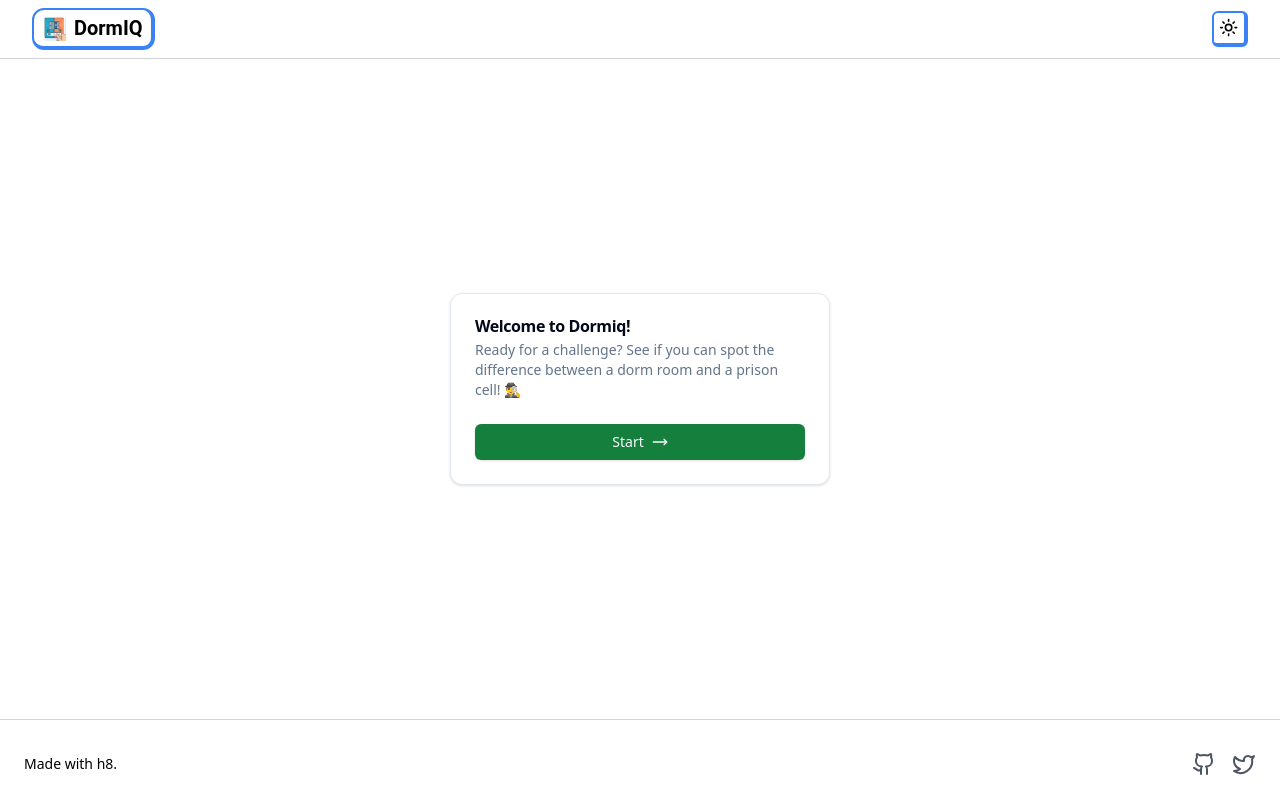
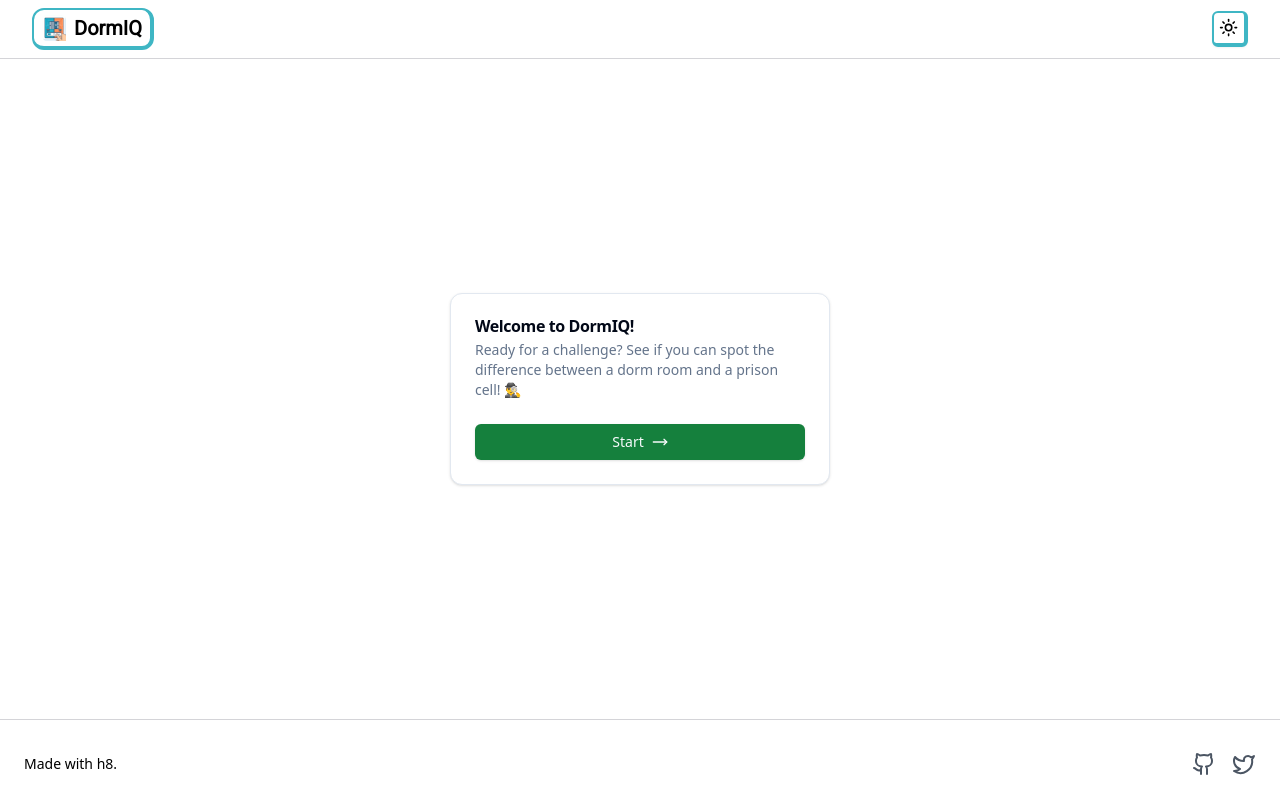
Before and after one commit to DeviousLab/dorm-or-prison-quiz, a Next.js app: page / in a window 1280 px wide. Built offline with nearby package versions, Linux system fonts and the light colour scheme; no server answers.

Commit message:
fix: fixed border colour and font not appearing on other devices
Signed-off-by: DeviousLab <deviouslab@gmail.com>

```diff
--- a/src/app/globals.css
+++ b/src/app/globals.css
@@ -1,3 +1,5 @@
+@import url('https://fonts.googleapis.com/css2?family=Roboto&display=swap');
+
 @tailwind base;
 @tailwind components;
 @tailwind utilities;
--- a/src/app/page.tsx
+++ b/src/app/page.tsx
@@ -55,7 +55,7 @@ export default function Home() {
 		<main className='flex grow items-center justify-center'>
 			<Card className='w-[380px]'>
 				<CardHeader>
-					<CardTitle>Welcome to Dormiq!</CardTitle>
+					<CardTitle>Welcome to DormIQ!</CardTitle>
 					<CardDescription>
 					Ready for a challenge? See if you can spot the difference between a dorm room and a prison cell! 🕵️‍♂️
 					</CardDescription>
--- a/src/components/Footer.tsx
+++ b/src/components/Footer.tsx
@@ -9,14 +9,14 @@ const Footer = () => {
 				<div className='flex -mx-2'>
 					<Link
 						href='https://github.com/DeviousLab/dorm-or-prison-quiz'
-						className='mx-2 text-gray-600 transition-colors duration-300 dark:text-gray-300 hover:text-blue-500 dark:hover:text-blue-400'
+						className='mx-2 text-gray-600 transition-colors duration-300 dark:text-gray-300 hover:text-[#3FB6C4]'
 						aria-label='Github'
 					>
 						<Github />
 					</Link>
 					<Link
 						href='https://twitter.com/DeviousLab'
-						className='mx-2 text-gray-600 transition-colors duration-300 dark:text-gray-300 hover:text-blue-500 dark:hover:text-blue-400'
+						className='mx-2 text-gray-600 transition-colors duration-300 dark:text-gray-300 hover:text-[#3FB6C4]'
 						aria-label='Twitter'
 					>
 						<Twitter />
--- a/src/components/Navbar.tsx
+++ b/src/components/Navbar.tsx
@@ -9,7 +9,7 @@ const Navbar = async () => {
 		<header className='bg-white dark:bg-gray-950 text-black dark:text-white h-fit border-b border-zinc-300 py-2 '>
 			<div className='flex items-center justify-between h-full gap-2 px-8 mx-auto'>
 				<Link href={'/'}>
-					<p className="flex items-center rounded-xl font-['Roboto'] border-2 border-b-4 border-r-4 border-blue-500 px-2 py-1 text-xl font-bold transition-all hover:-translate-y-[2px]">
+					<p className="flex items-center rounded-xl font-roboto border-2 border-b-4 border-r-4 border-[#3FB6C4] px-2 py-1 text-xl font-bold transition-all hover:-translate-y-[2px]">
 					<Image src={Logo} alt="" height={25} className='mr-2' />
 						DormIQ
 					</p>
--- a/src/components/ThemeToggle.tsx
+++ b/src/components/ThemeToggle.tsx
@@ -18,7 +18,7 @@ export function ModeToggle() {
   return (
     <DropdownMenu>
       <DropdownMenuTrigger asChild>
-        <Button variant="outline" size="icon" className="border-2 border-b-4 border-r-4 border-blue-500">
+        <Button variant="outline" size="icon" className="border-2 border-b-4 border-r-4 border-[#3FB6C4]">
           <Sun className="h-[1.2rem] w-[1.2rem] rotate-0 scale-100 transition-all dark:-rotate-90 dark:scale-0" />
           <Moon className="absolute h-[1.2rem] w-[1.2rem] rotate-90 scale-0 transition-all dark:rotate-0 dark:scale-100" />
           <span className="sr-only">Toggle theme</span>
--- a/tailwind.config.js
+++ b/tailwind.config.js
@@ -70,6 +70,9 @@ module.exports = {
         "accordion-down": "accordion-down 0.2s ease-out",
         "accordion-up": "accordion-up 0.2s ease-out",
       },
+      fontFamily: {
+        roboto: ["Roboto", "sans-serif"],
+      },
     },
   },
   plugins: [require("tailwindcss-animate")],
```
